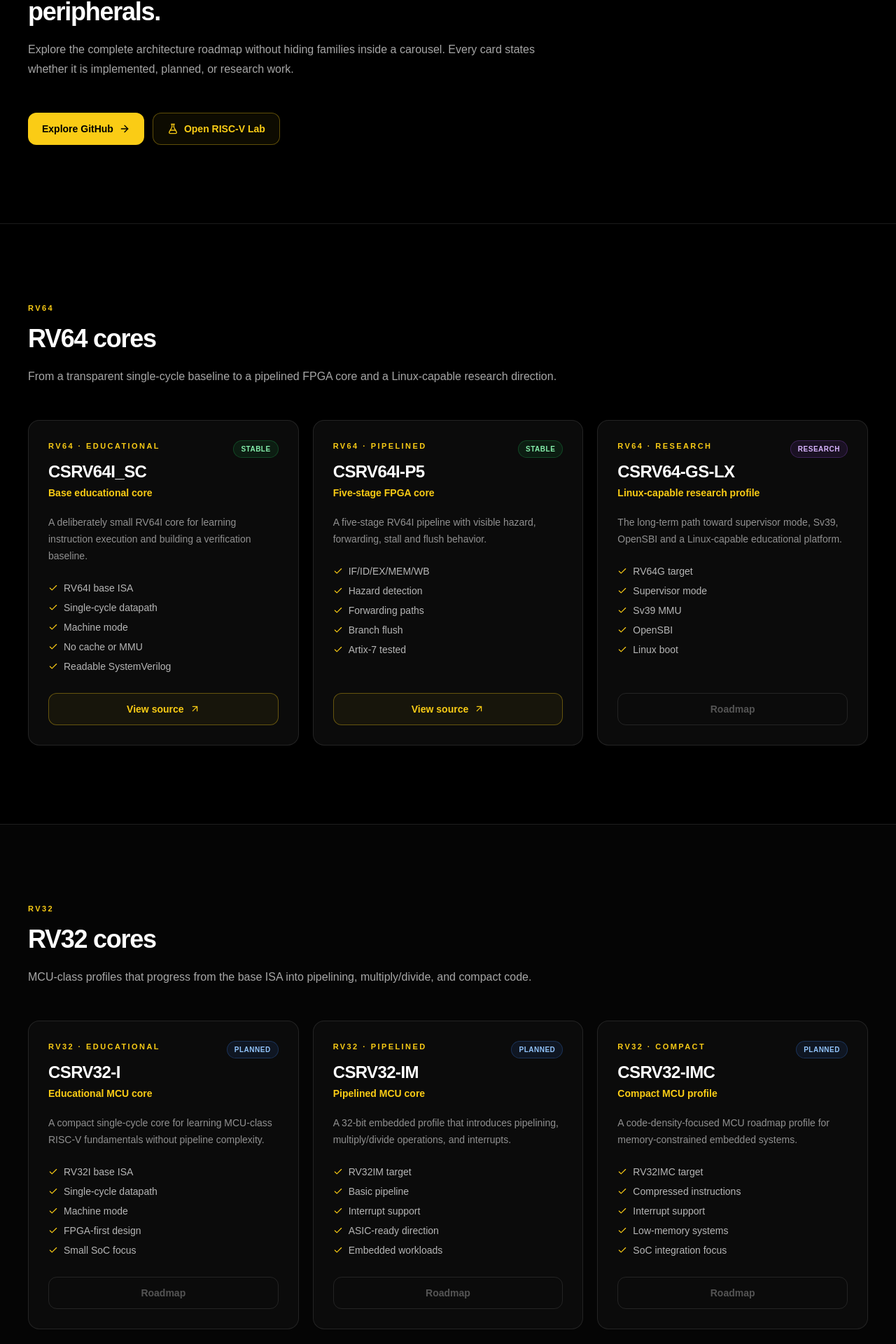
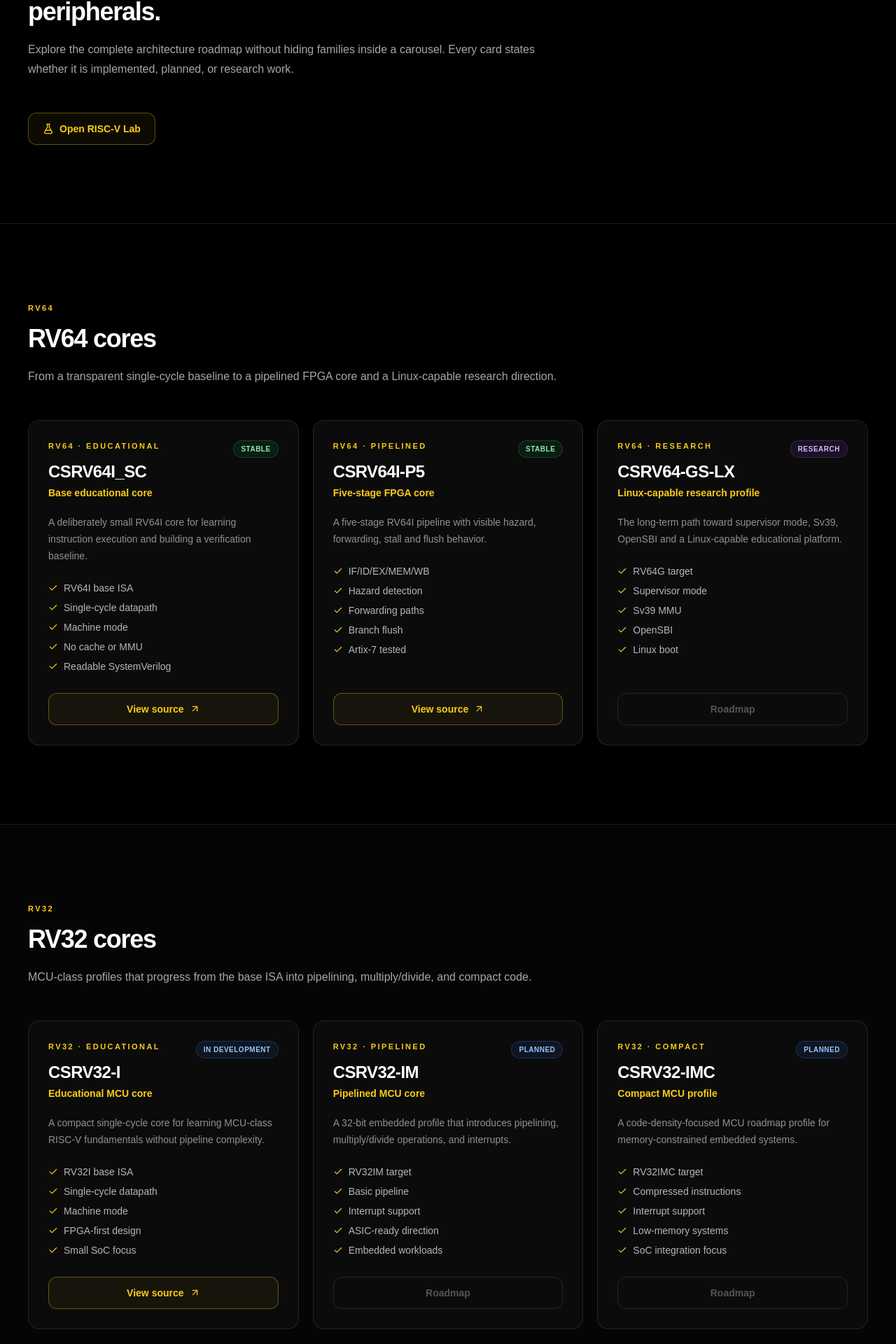
Before and after one commit to imarjun22/coreselva-site, a Next.js app: page /products in a window 1280 px wide. Shown: the part 268-2188 px from the top of the page at 70% size. Built offline with nearby package versions, Linux system fonts and the light colour scheme.

Commit message:
Update RV32I source and Academy navigation

```diff
--- a/app/layout.tsx
+++ b/app/layout.tsx
@@ -19,5 +19,5 @@ export const metadata: Metadata = {
 };
 
 export default function RootLayout({ children }: Readonly<{ children: React.ReactNode }>) {
-  return <html lang="en"><body><Navbar/><main>{children}</main><Footer/><script type="application/ld+json" dangerouslySetInnerHTML={{ __html: JSON.stringify({ "@context": "https://schema.org", "@type": "Organization", name: "CoreSelva", founder: [{ "@type": "Person", name: "Karan Arjun Selvan", sameAs: "https://www.linkedin.com/in/karanarjuns/" }, { "@type": "Person", name: "Vishal Selvan", sameAs: "https://www.linkedin.com/in/vishal-selvan-252328285/" }], url: "https://www.coreselva.com", logo: "https://www.coreselva.com/logo.png", sameAs: ["https://github.com/imarjun22"] }) }}/></body></html>;
+  return <html lang="en"><body><Navbar/><main>{children}</main><Footer/><script type="application/ld+json" dangerouslySetInnerHTML={{ __html: JSON.stringify({ "@context": "https://schema.org", "@type": "Organization", name: "CoreSelva", founder: [{ "@type": "Person", name: "Karan Arjun Selvan", sameAs: "https://www.linkedin.com/in/karanarjuns/" }, { "@type": "Person", name: "Vishal Selvan", sameAs: "https://www.linkedin.com/in/vishal-selvan-252328285/" }], url: "https://www.coreselva.com", logo: "https://www.coreselva.com/logo.png" }) }}/></body></html>;
 }
--- a/app/products/page.tsx
+++ b/app/products/page.tsx
@@ -1,6 +1,6 @@
 import type { Metadata } from "next";
 import Link from "next/link";
-import { ArrowRight, FlaskConical } from "lucide-react";
+import { FlaskConical } from "lucide-react";
 
 import ProductCard from "@/components/ProductCard";
 import SectionHeading from "@/components/SectionHeading";
@@ -10,7 +10,7 @@ export const metadata: Metadata = { title: "Open IP", description: "CoreSelva RV
 
 export default function ProductsPage() {
   return <div className="page-shell">
-    <section className="section-space border-b border-white/10"><div className="site-container"><SectionHeading eyebrow="CORESELVA OPEN IP" title="Six processor profiles. Three essential peripherals." copy="Explore the complete architecture roadmap without hiding families inside a carousel. Every card states whether it is implemented, planned, or research work."/><div className="mt-12 flex flex-wrap gap-3"><a href="https://github.com/imarjun22" target="_blank" rel="noreferrer" className="button-primary">Explore GitHub <ArrowRight size={16}/></a><Link href="/compiler" className="button-secondary"><FlaskConical size={16}/>Open RISC-V Lab</Link></div></div></section>
+    <section className="section-space border-b border-white/10"><div className="site-container"><SectionHeading eyebrow="CORESELVA OPEN IP" title="Six processor profiles. Three essential peripherals." copy="Explore the complete architecture roadmap without hiding families inside a carousel. Every card states whether it is implemented, planned, or research work."/><div className="mt-12 flex flex-wrap gap-3"><Link href="/compiler" className="button-secondary"><FlaskConical size={16}/>Open RISC-V Lab</Link></div></div></section>
     {productGroups.map((group, index) => <section key={group.key} id={group.key.toLowerCase()} className={`section-space scroll-mt-24 ${index % 2 ? "border-y border-white/10 bg-white/[0.018]" : ""}`}><div className="site-container"><SectionHeading eyebrow={group.key} title={group.title} copy={group.copy}/><div className="mt-12 grid gap-5 md:grid-cols-2 lg:grid-cols-3">{products.filter(product => product.group === group.key).map(product => <ProductCard key={product.slug} product={product}/>)}</div></div></section>)}
     <section className="pb-24"><div className="site-container"><div className="panel p-7 sm:p-10"><p className="eyebrow">STATUS LANGUAGE</p><div className="mt-6 grid gap-6 md:grid-cols-3"><div><b>Stable</b><p className="mt-2 text-sm leading-6 text-white/50">Implemented and exercised on its stated target. Read the repository for exact verification scope.</p></div><div><b>Planned</b><p className="mt-2 text-sm leading-6 text-white/50">A defined teaching direction, not yet a release claim.</p></div><div><b>Research</b><p className="mt-2 text-sm leading-6 text-white/50">Longer-term architecture work whose interfaces and goals may change.</p></div></div></div></div></section>
   </div>;
--- a/lib/products.ts
+++ b/lib/products.ts
@@ -19,9 +19,9 @@ export const products = [
     features: ["RV64G target", "Supervisor mode", "Sv39 MMU", "OpenSBI", "Linux boot"], repo: null,
   },
   {
-    slug: "csrv32-i", group: "RV32" as ProductFamily, family: "RV32 · Educational", name: "CSRV32-I", role: "Educational MCU core", status: "Planned", statusTone: "blue",
+    slug: "csrv32-i", group: "RV32" as ProductFamily, family: "RV32 · Educational", name: "CSRV32-I", role: "Educational MCU core", status: "In development", statusTone: "blue",
     summary: "A compact single-cycle core for learning MCU-class RISC-V fundamentals without pipeline complexity.",
-    features: ["RV32I base ISA", "Single-cycle datapath", "Machine mode", "FPGA-first design", "Small SoC focus"], repo: null,
+    features: ["RV32I base ISA", "Single-cycle datapath", "Machine mode", "FPGA-first design", "Small SoC focus"], repo: "https://github.com/vishal-17-selvan/RISC-V-RV32I-Single-Cycle",
   },
   {
     slug: "csrv32-im", group: "RV32" as ProductFamily, family: "RV32 · Pipelined", name: "CSRV32-IM", role: "Pipelined MCU core", status: "Planned", statusTone: "blue",
--- a/public/academy/embedded-c-roadmap/index.html
+++ b/public/academy/embedded-c-roadmap/index.html
@@ -342,7 +342,7 @@ function filterTopics(){
 <a href='#t119-rtos-basics'>119. RTOS basics</a>
 <a href='#t120-build-complete-firmware-projects'>120. Build complete firmware projects</a>
 </details>
-<details class='nav-phase' open><summary>Phase 15 · Any STM32, Register-First</summary>
+<details class='nav-phase'><summary>Phase 15 · Any STM32, Register-First</summary>
 <a href='#t121-choose-stm32'>121. Choose the right STM32</a>
 <a href='#t122-read-docs'>122. Read the document set</a>
 <a href='#t123-port-register-code'>123. Port register code safely</a>
```
